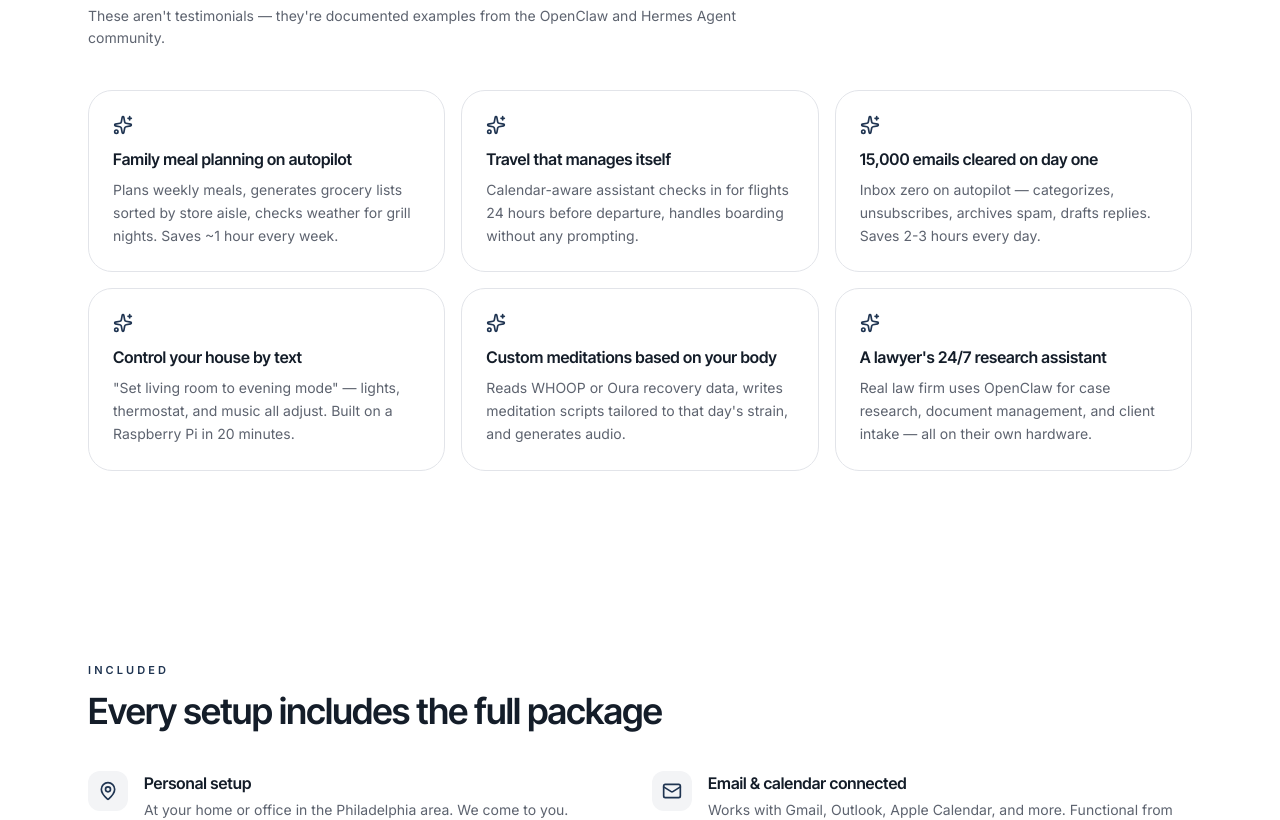
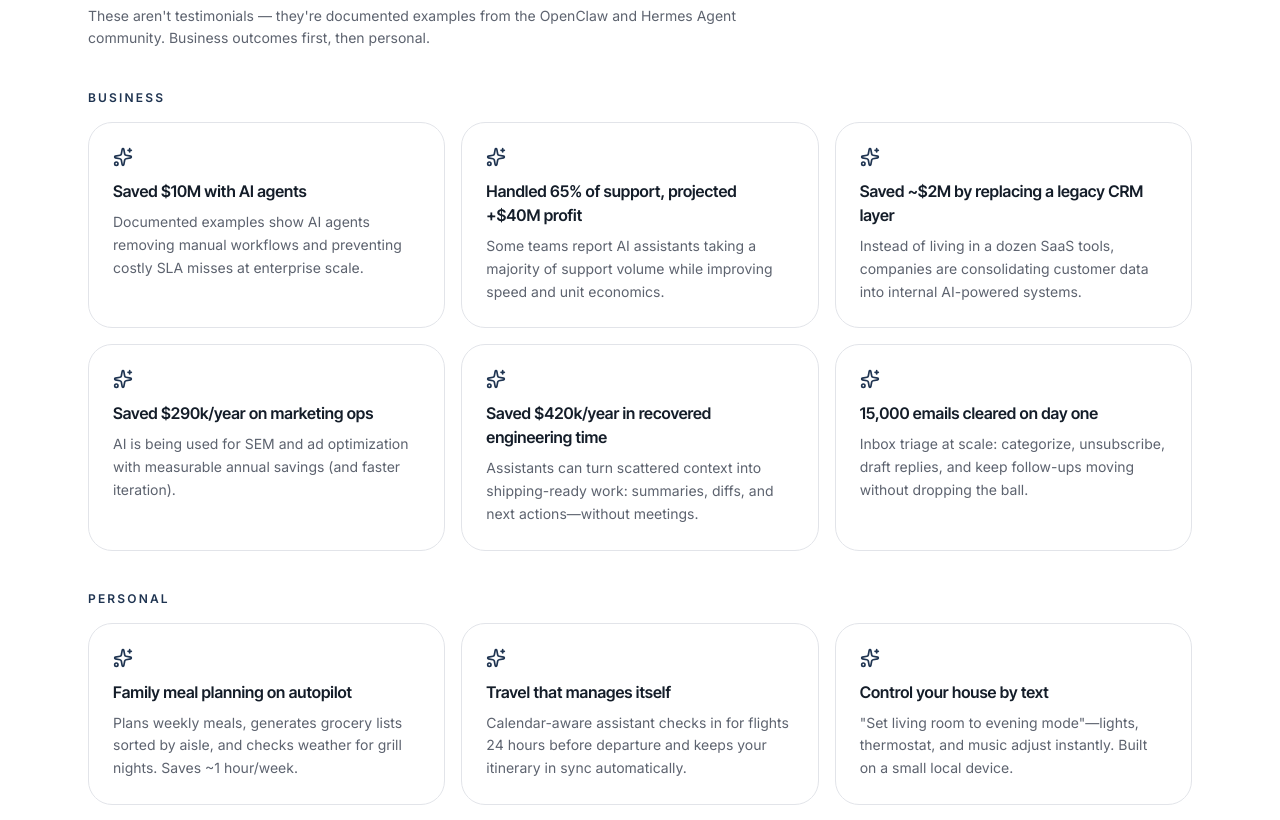
Before and after one commit to levineam/superaicoach-site, a Next.js app: page /philadelphia in a window 1280 px wide. Shown: the part 1320-2140 px from the top of the page. Built offline with nearby package versions, Linux system fonts and the light colour scheme; no server answers.

Commit message:
SUP-582: split what's possible into business + personal (#37)

```diff
--- a/src/app/philadelphia/page.tsx
+++ b/src/app/philadelphia/page.tsx
@@ -37,30 +37,57 @@ const howItWorks = [
   },
 ]
 
-const useCases = [
+const businessUseCases = [
+  {
+    title: 'Saved $10M with AI agents',
+    body: 'Documented examples show AI agents removing manual workflows and preventing costly SLA misses at enterprise scale.',
+  },
+  {
+    title: 'Handled 65% of support, projected +$40M profit',
+    body: 'Some teams report AI assistants taking a majority of support volume while improving speed and unit economics.',
+  },
+  {
+    title: 'Saved ~$2M by replacing a legacy CRM layer',
+    body: 'Instead of living in a dozen SaaS tools, companies are consolidating customer data into internal AI-powered systems.',
+  },
+  {
+    title: 'Saved $290k/year on marketing ops',
+    body: 'AI is being used for SEM and ad optimization with measurable annual savings (and faster iteration).',
+  },
+  {
+    title: 'Saved $420k/year in recovered engineering time',
+    body: 'Assistants can turn scattered context into shipping-ready work: summaries, diffs, and next actions—without meetings.',
+  },
+  {
+    title: '15,000 emails cleared on day one',
+    body: 'Inbox triage at scale: categorize, unsubscribe, draft replies, and keep follow-ups moving without dropping the ball.',
+  },
+]
+
+const personalUseCases = [
   {
     title: 'Family meal planning on autopilot',
-    body: 'Plans weekly meals, generates grocery lists sorted by store aisle, checks weather for grill nights. Saves ~1 hour every week.',
+    body: 'Plans weekly meals, generates grocery lists sorted by aisle, and checks weather for grill nights. Saves ~1 hour/week.',
   },
   {
     title: 'Travel that manages itself',
-    body: 'Calendar-aware assistant checks in for flights 24 hours before departure, handles boarding without any prompting.',
-  },
-  {
-    title: '15,000 emails cleared on day one',
-    body: 'Inbox zero on autopilot — categorizes, unsubscribes, archives spam, drafts replies. Saves 2-3 hours every day.',
+    body: 'Calendar-aware assistant checks in for flights 24 hours before departure and keeps your itinerary in sync automatically.',
   },
   {
     title: 'Control your house by text',
-    body: '"Set living room to evening mode" — lights, thermostat, and music all adjust. Built on a Raspberry Pi in 20 minutes.',
+    body: '"Set living room to evening mode"—lights, thermostat, and music adjust instantly. Built on a small local device.',
   },
   {
     title: 'Custom meditations based on your body',
-    body: 'Reads WHOOP or Oura recovery data, writes meditation scripts tailored to that day\'s strain, and generates audio.',
+    body: 'Reads recovery data, writes a tailored meditation for today’s strain, and generates an audio version you can play.',
   },
   {
-    title: 'A lawyer\'s 24/7 research assistant',
-    body: 'Real law firm uses OpenClaw for case research, document management, and client intake — all on their own hardware.',
+    title: 'A lawyer’s 24/7 research assistant',
+    body: 'Real firms use local assistants for research, document management, and intake workflows—on their own hardware.',
+  },
+  {
+    title: 'Weekly planning that never slips',
+    body: 'Turns messy notes into a clean plan: priorities, calendar blocks, reminders, and a short next-actions list.',
   },
 ]
 
@@ -289,11 +316,15 @@ export default function PhiladelphiaPage() {
               </h2>
               <p className="mt-3 max-w-2xl text-sm leading-relaxed text-muted-foreground">
                 These aren&apos;t testimonials — they&apos;re documented examples from the OpenClaw and
-                Hermes Agent community.
+                Hermes Agent community. Business outcomes first, then personal.
               </p>
             </ScrollReveal>
-            <ScrollReveal delayMs={60} className="mt-10 grid gap-4 sm:grid-cols-2 lg:grid-cols-3">
-              {useCases.map((item) => (
+            <ScrollReveal delayMs={60} className="mt-10">
+              <p className="text-xs font-semibold uppercase tracking-[0.18em] text-primary">
+                Business
+              </p>
+              <div className="mt-4 grid gap-4 sm:grid-cols-2 lg:grid-cols-3">
+                {businessUseCases.map((item) => (
                   <div
                     key={item.title}
                     className="rounded-[1.5rem] border border-border bg-card p-6 transition-all duration-300 hover:-translate-y-1 hover:border-primary/30 hover:shadow-[0_12px_32px_-16px_rgba(20,40,80,0.18)]"
@@ -305,6 +336,25 @@ export default function PhiladelphiaPage() {
                     <p className="mt-2 text-sm leading-relaxed text-muted-foreground">{item.body}</p>
                   </div>
                 ))}
+              </div>
+
+              <p className="mt-10 text-xs font-semibold uppercase tracking-[0.18em] text-primary">
+                Personal
+              </p>
+              <div className="mt-4 grid gap-4 sm:grid-cols-2 lg:grid-cols-3">
+                {personalUseCases.map((item) => (
+                  <div
+                    key={item.title}
+                    className="rounded-[1.5rem] border border-border bg-card p-6 transition-all duration-300 hover:-translate-y-1 hover:border-primary/30 hover:shadow-[0_12px_32px_-16px_rgba(20,40,80,0.18)]"
+                  >
+                    <Sparkles className="h-5 w-5 text-primary" />
+                    <h3 className="mt-3 font-[family-name:var(--font-inter-tight)] text-base font-semibold text-foreground">
+                      {item.title}
+                    </h3>
+                    <p className="mt-2 text-sm leading-relaxed text-muted-foreground">{item.body}</p>
+                  </div>
+                ))}
+              </div>
             </ScrollReveal>
           </div>
         </section>
```
Lines whose indentation alone changed are shown as unchanged.
